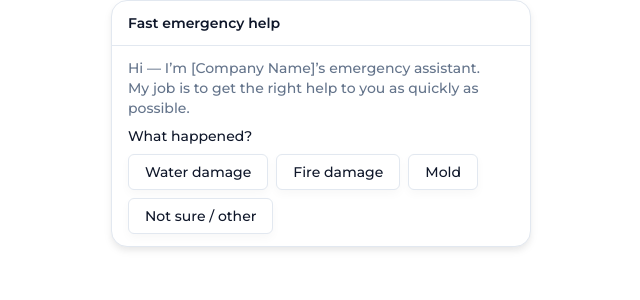
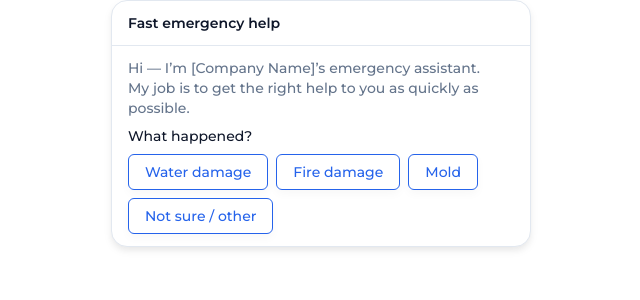
Before and after one commit to valeriya-kalibri/restoration-service-lead-gen-chatbot, a Next.js app: page /widget/frame in a window 1280 px wide. Shown: the top 300 px of the page, without its empty margins (319-959 px from the left). Built offline with nearby package versions, Linux system fonts and the light colour scheme.

Commit message:
buttons styling

```diff
--- a/src/components/chat-widget/restoration-widget.tsx
+++ b/src/components/chat-widget/restoration-widget.tsx
@@ -328,6 +328,11 @@ export function RestorationWidget({
         color: "#ffffff",
     };
 
+    const primaryGhostButtonStyle = {
+        borderColor: primaryColor,
+        color: primaryColor,
+    };
+
     return (
         <div className={wrapperClass}>
             <div className={cx(cardClass, variant === "floating" && !open && "hidden")}>
@@ -356,16 +361,36 @@ export function RestorationWidget({
                             <div className="text-sm font-medium">What happened?</div>
 
                             <div className="flex flex-wrap gap-2">
-                                <Button disabled={busy} variant="outline" onClick={() => onSelectInquiry("water")}>
+                                <Button
+                                    disabled={busy}
+                                    variant={inquiry === "water" ? "default" : "outline"}
+                                    style={inquiry === "water" ? primaryButtonStyle : primaryGhostButtonStyle}
+                                    onClick={() => onSelectInquiry("water")}
+                                >
                                     Water damage
                                 </Button>
-                                <Button disabled={busy} variant="outline" onClick={() => onSelectInquiry("fire")}>
+                                <Button
+                                    disabled={busy}
+                                    variant={inquiry === "fire" ? "default" : "outline"}
+                                    style={inquiry === "fire" ? primaryButtonStyle : primaryGhostButtonStyle}
+                                    onClick={() => onSelectInquiry("fire")}
+                                >
                                     Fire damage
                                 </Button>
-                                <Button disabled={busy} variant="outline" onClick={() => onSelectInquiry("mold")}>
+                                <Button
+                                    disabled={busy}
+                                    variant={inquiry === "mold" ? "default" : "outline"}
+                                    style={inquiry === "mold" ? primaryButtonStyle : primaryGhostButtonStyle}
+                                    onClick={() => onSelectInquiry("mold")}
+                                >
                                     Mold
                                 </Button>
-                                <Button disabled={busy} variant="outline" onClick={() => onSelectInquiry("not_sure")}>
+                                <Button
+                                    disabled={busy}
+                                    variant={inquiry === "not_sure" ? "default" : "outline"}
+                                    style={inquiry === "not_sure" ? primaryButtonStyle : primaryGhostButtonStyle}
+                                    onClick={() => onSelectInquiry("not_sure")}
+                                >
                                     Not sure / other
                                 </Button>
                             </div>
@@ -378,10 +403,21 @@ export function RestorationWidget({
                                 Is the problem happening right now, or has it already stopped?
                             </div>
                             <div className="flex flex-wrap gap-2">
-                                <Button disabled={busy} variant="outline" onClick={() => onSelectTiming("ongoing")}>
+                                <Button
+                                    disabled={busy}
+                                    variant={timing === "ongoing" ? "default" : "outline"}
+                                    style={timing === "ongoing" ? primaryButtonStyle : primaryGhostButtonStyle}
+                                    onClick={() => onSelectTiming("ongoing")}
+                                >
                                     Happening now
                                 </Button>
-                                <Button disabled={busy} variant="outline" onClick={() => onSelectTiming("stopped")}>
+
+                                <Button
+                                    disabled={busy}
+                                    variant={timing === "stopped" ? "default" : "outline"}
+                                    style={timing === "stopped" ? primaryButtonStyle : primaryGhostButtonStyle}
+                                    onClick={() => onSelectTiming("stopped")}
+                                >
                                     Already stopped
                                 </Button>
                             </div>
```
